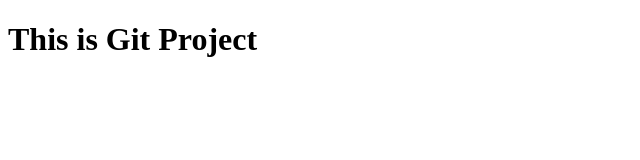
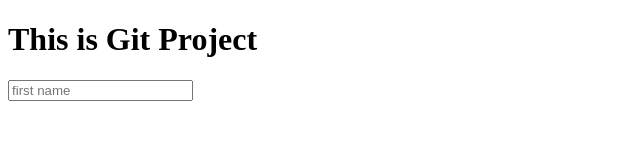
Before and after one commit to meng-mao/git-project, a plain HTML site: page index.html in a window 1280 px wide. Shown: the whole page, without its empty margins (0-640 px from the left). Drawn offline with Linux system fonts and the light colour scheme.

Commit message:
added a form with input firstname

```diff
--- a/index.html
+++ b/index.html
@@ -10,5 +10,8 @@
     <div class="contianer">
         <h1>This is Git Project</h1>
     </div>
+    <form action="">
+        <input type="text" placeholder="first name">
+    </form>
 </body>
 </html>
```
